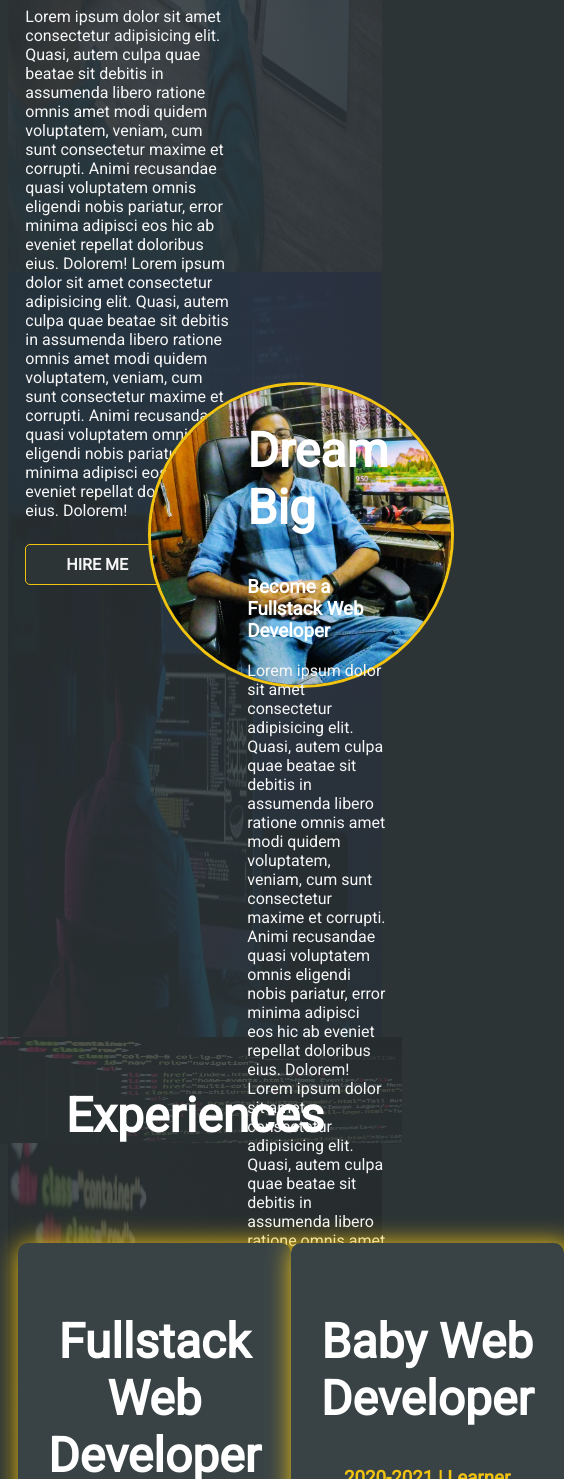
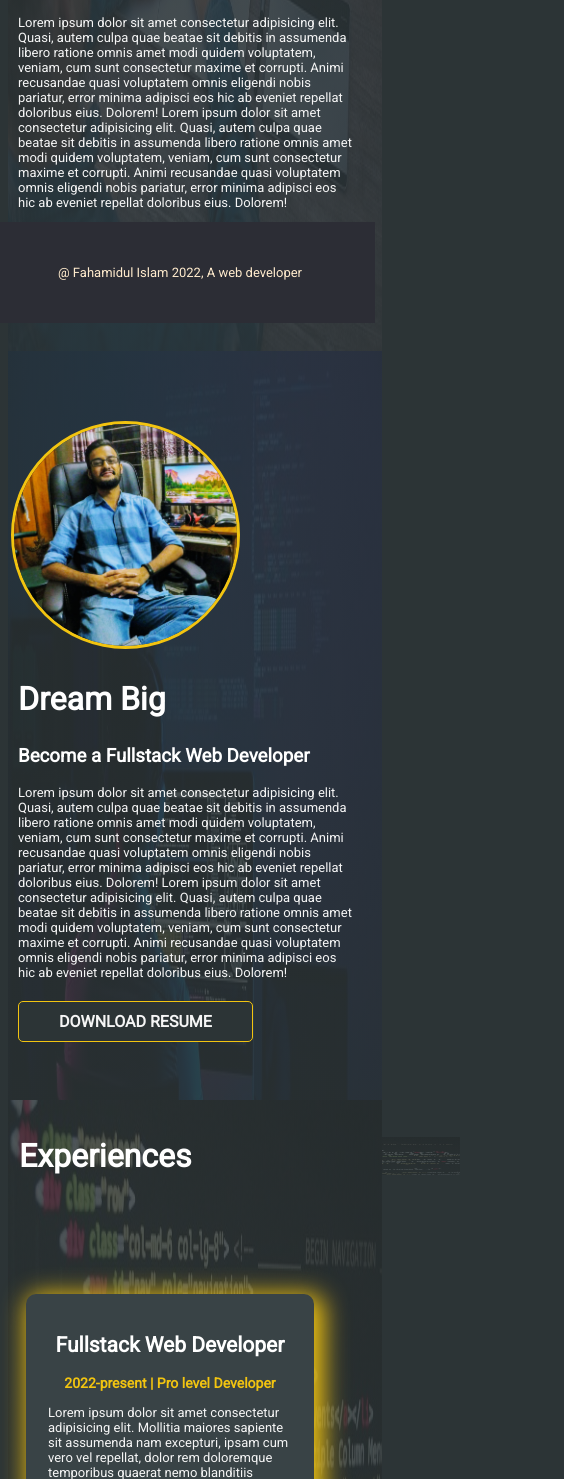
Before and after one commit to FahamidulDipro/my-portfolio, a plain HTML site: page index.html in a window 390 px wide. Shown: the part 521-2000 px from the top of the page, 564 px wide, since content can reach past the window. Drawn offline with Linux system fonts and the light colour scheme.

Commit message:
responsive mobile friendly design added

```diff
--- a/index.html
+++ b/index.html
@@ -59,7 +59,7 @@
             <h3>2022-present | Pro level Developer</h3>
             <p>Lorem ipsum dolor sit amet consectetur adipisicing elit. Mollitia maiores sapiente sit assumenda nam excepturi, ipsam cum vero vel repellat, dolor rem doloremque temporibus quaerat nemo blanditiis obcaecati nulla deleniti.</p>
         </div>
-        <div class="card">
+        <div class="card card2">
             <h1>Baby Web Developer</h1>
             <h3>2020-2021 | Learner</h3>
             <p>Lorem ipsum, dolor sit amet consectetur adipisicing elit. At qui quasi neque ad veritatis, amet earum unde similique ab impedit eveniet voluptatem suscipit placeat sint aspernatur nostrum inventore, maiores ipsa excepturi non, cumque corrupti
--- a/style.css
+++ b/style.css
@@ -114,6 +114,10 @@ footer {
     background-color: #2C2D35;
     padding: 30px 0;
     margin: -15px;
+    position: fixed;
+    left: 0;
+    bottom: 0;
+    width: 100%;
 }
 
 footer p {
@@ -150,3 +154,99 @@ footer p {
     background-attachment: fixed;
     background-repeat: no-repeat;
 }
+
+@media only screen and (max-width: 600px) {
+    .first_section {
+        padding: 10px 0;
+        flex-direction: column-reverse;
+        height: 100vh;
+    }
+    .second_section {
+        padding: 10px 0;
+        flex-direction: column;
+        height: 100vh;
+    }
+    .text_container {
+        width: 90%;
+        padding: 10px;
+        /* border: 2px solid skyblue; */
+    }
+    .image_container {
+        width: 89%;
+        padding: 0;
+        margin-top: 12px;
+    }
+    img {
+        width: 95%;
+        height: 382px;
+        object-fit: cover;
+        margin-bottom: -86px;
+        margin-left: -33px;
+    }
+    .second_image {
+        height: 82%;
+        width: 67%;
+        border: 3px solid #f2c410;
+        padding: none;
+        border-radius: 50%;
+        margin-left: 3px;
+        object-fit: cover;
+        margin-top: 48px;
+    }
+    h1 {
+        font-size: 2rem;
+        color: white;
+    }
+    .experience_area {
+        display: block;
+    }
+    .card {
+        width: 67%;
+        height: auto;
+        padding: 22px;
+        background-color: #394346;
+        box-shadow: 5px 5px 25px 5px #f2c410;
+        border-radius: 10px;
+        cursor: pointer;
+        transition: .3s ease;
+        margin-top: 94px;
+        margin-left: 8px;
+        margin-bottom: 180px;
+    }
+    footer {
+        background-color: #2C2D35;
+        position: fixed;
+        left: 0;
+        bottom: 0;
+        width: 100%;
+        margin-bottom: 0px;
+    }
+    .card h1 {
+        text-align: center;
+        font-size: 21px;
+    }
+    .card h3 {
+        text-align: center;
+        color: #f2c410;
+        font-size: 14px;
+    }
+    p {
+        color: whitesmoke;
+        font-size: 13px;
+    }
+    .centered_heading {
+        margin: -78px;
+        padding-top: 0px;
+        background-image: linear-gradient(rgba(44, 52, 54, 0.829), rgba(44, 52, 54, 0.897)), url("images/code.jpg");
+        background-size: 100% 100%;
+        background-attachment: fixed;
+        background-repeat: no-repeat;
+        text-align: left;
+        margin-left: 11px;
+        margin-bottom: -94px;
+    }
+    .card2 {
+        margin-bottom: 252px;
+        margin-top: -102px;
+    }
+}
```
